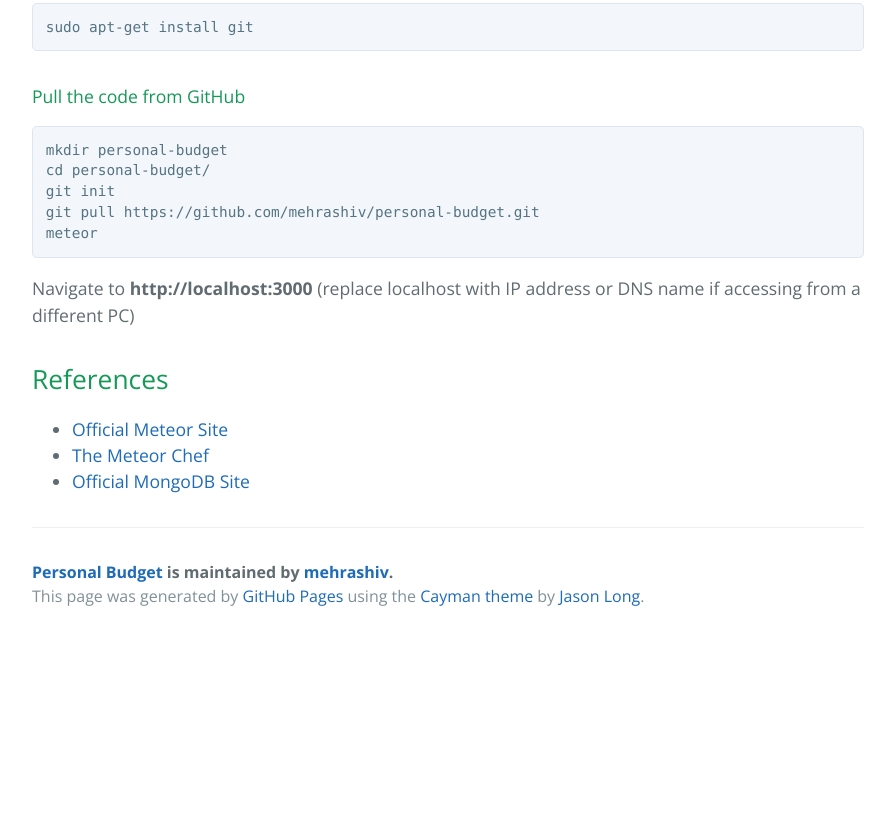
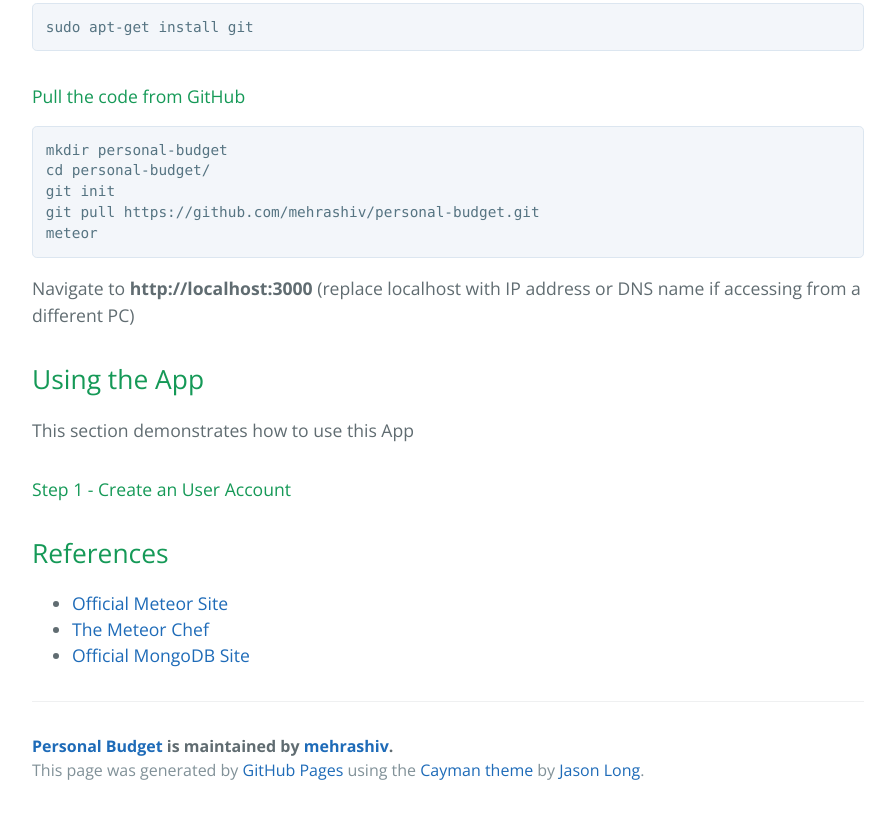
Before and after one commit to mehrashiv/personal-budget, a plain HTML site: page index.html in a window 1280 px wide. Shown: the part 1476-2290 px from the top of the page, without its empty margins (192-1087 px from the left). Before the commit the page ends 2116 px from the top, so only its background shows below. Drawn offline with nearby package versions, Linux system fonts and the light colour scheme.

```diff
--- a/index.html
+++ b/index.html
@@ -82,6 +82,14 @@ meteor
 <p>Navigate to <strong>http://localhost:3000</strong> (replace localhost with IP address or DNS name if accessing from a different PC)</p>
 
 <h2>
+<a id="using-the-app" class="anchor" href="#using-the-app" aria-hidden="true"><span aria-hidden="true" class="octicon octicon-link"></span></a>Using the App</h2>
+
+<p>This section demonstrates how to use this App</p>
+
+<h4>
+<a id="step-1---create-an-user-account" class="anchor" href="#step-1---create-an-user-account" aria-hidden="true"><span aria-hidden="true" class="octicon octicon-link"></span></a>Step 1 - Create an User Account</h4>
+
+<h2>
 <a id="references" class="anchor" href="#references" aria-hidden="true"><span aria-hidden="true" class="octicon octicon-link"></span></a>References</h2>
 
 <ul>
```
Also changed, not shown: params.json (+1 -1 lines).
